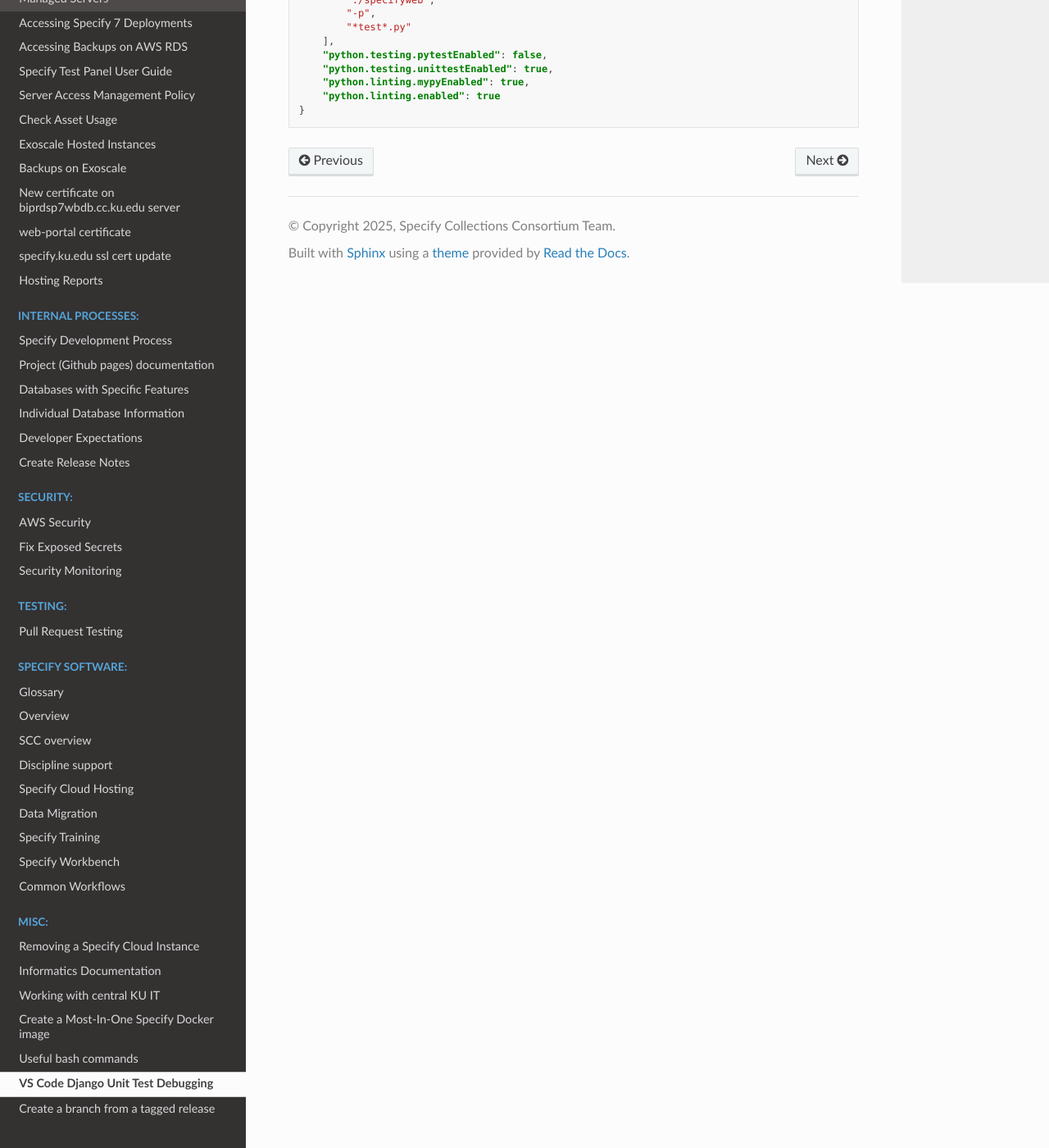
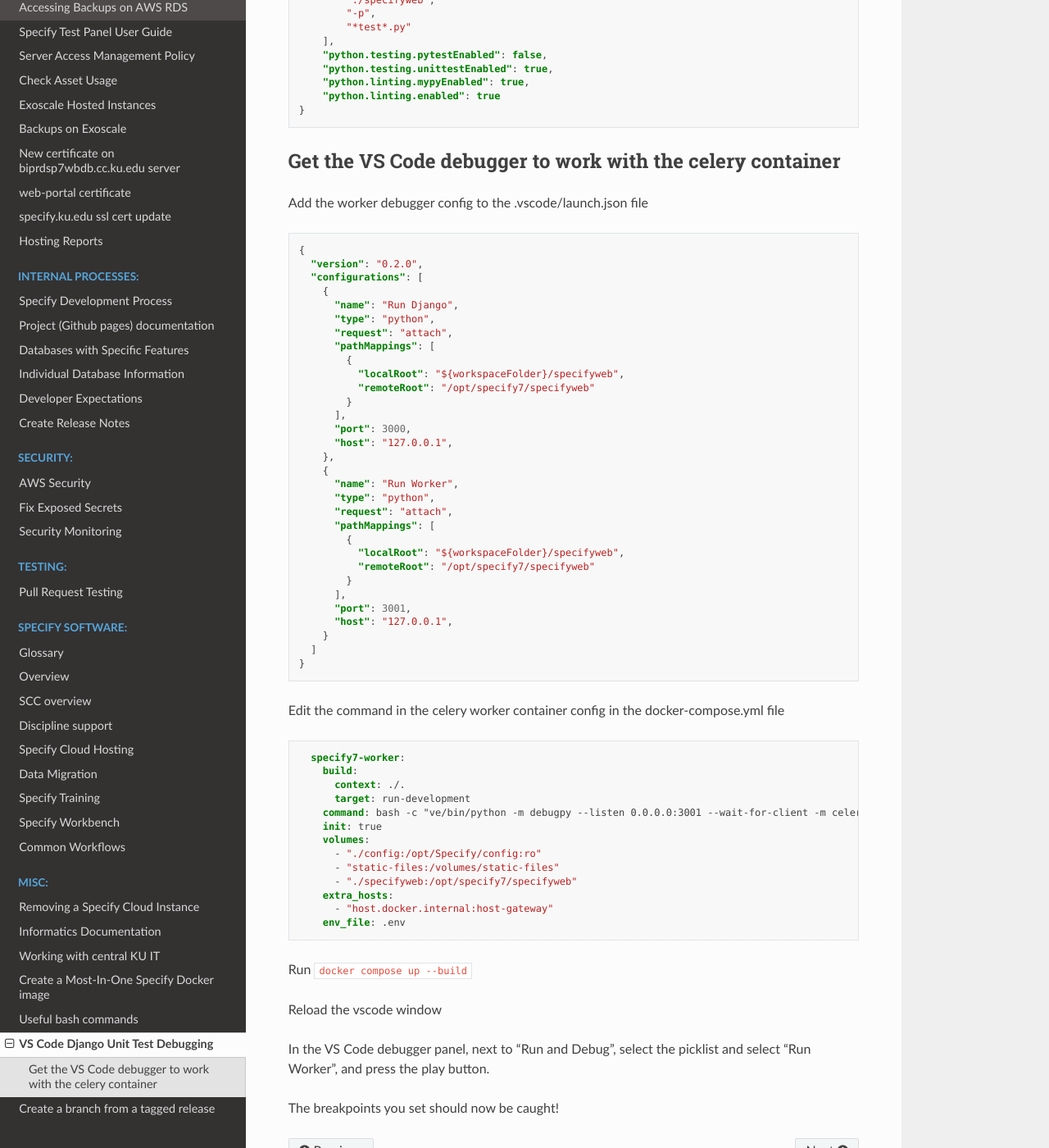
Before and after one commit to specify/specify.github.io, a Sphinx documentation site: the page built from sphinx/misc/vs_code_django_unit_test_debugging_notes.md, in a window 1280 px wide and 1400 px high, scrolled down 2316 px. Shown: the whole window at 82% size. Built offline with Sphinx 7.4.7 and the Read the Docs theme 3.1.0, drawn with Linux system fonts in a browser that asks for light colours.

Commit message:
Update vs_code_django_unit_test_debugging_notes.md with instructions for debugging the worker container

````diff
--- a/sphinx/misc/vs_code_django_unit_test_debugging_notes.md
+++ b/sphinx/misc/vs_code_django_unit_test_debugging_notes.md
@@ -119,3 +119,65 @@
     "python.linting.enabled": true
 }
 ```
+
+### Get the VS Code debugger to work with the celery container
+
+Add the worker debugger config to the .vscode/launch.json file
+```json
+{
+  "version": "0.2.0",
+  "configurations": [
+    {
+      "name": "Run Django",
+      "type": "python",
+      "request": "attach",
+      "pathMappings": [
+        {
+          "localRoot": "${workspaceFolder}/specifyweb",
+          "remoteRoot": "/opt/specify7/specifyweb"
+        }
+      ],
+      "port": 3000,
+      "host": "127.0.0.1",
+    },
+    {
+      "name": "Run Worker",
+      "type": "python",
+      "request": "attach",
+      "pathMappings": [
+        {
+          "localRoot": "${workspaceFolder}/specifyweb",
+          "remoteRoot": "/opt/specify7/specifyweb"
+        }
+      ],
+      "port": 3001,
+      "host": "127.0.0.1",
+    }
+  ]
+}
+```
+
+Edit the command in the celery worker container config in the docker-compose.yml file
+```yaml
+  specify7-worker:
+    build:
+      context: ./.
+      target: run-development
+    command: bash -c "ve/bin/python -m debugpy --listen 0.0.0.0:3001 --wait-for-client -m celery -A specifyweb worker -l INFO --concurrency=1 -Q $DATABASE_NAME"
+    init: true
+    volumes:
+      - "./config:/opt/Specify/config:ro"
+      - "static-files:/volumes/static-files"
+      - "./specifyweb:/opt/specify7/specifyweb"
+    extra_hosts:
+      - "host.docker.internal:host-gateway"
+    env_file: .env
+```
+
+Run `docker compose up --build`
+
+Reload the vscode window
+
+In the VS Code debugger panel, next to "Run and Debug", select the picklist and select "Run Worker", and press the play button.
+
+The breakpoints you set should now be caught!
````
